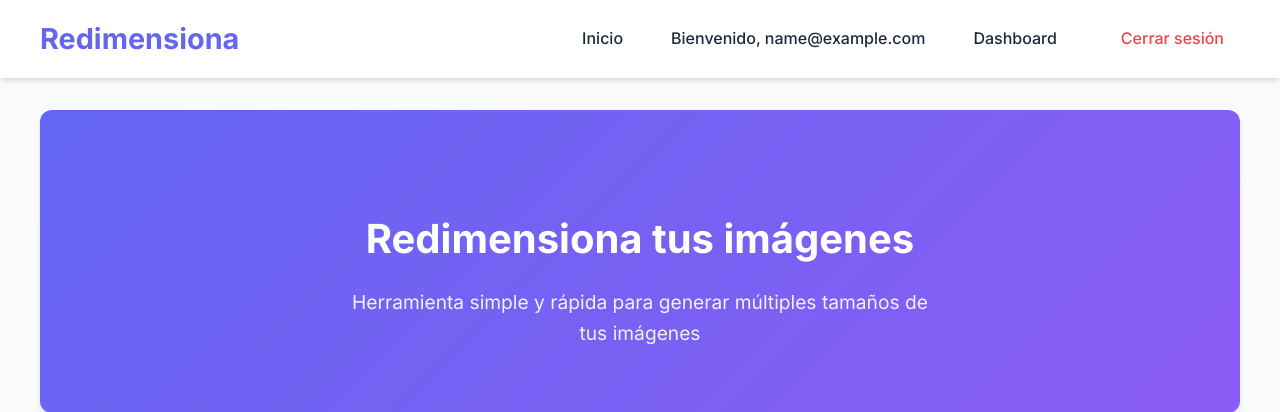
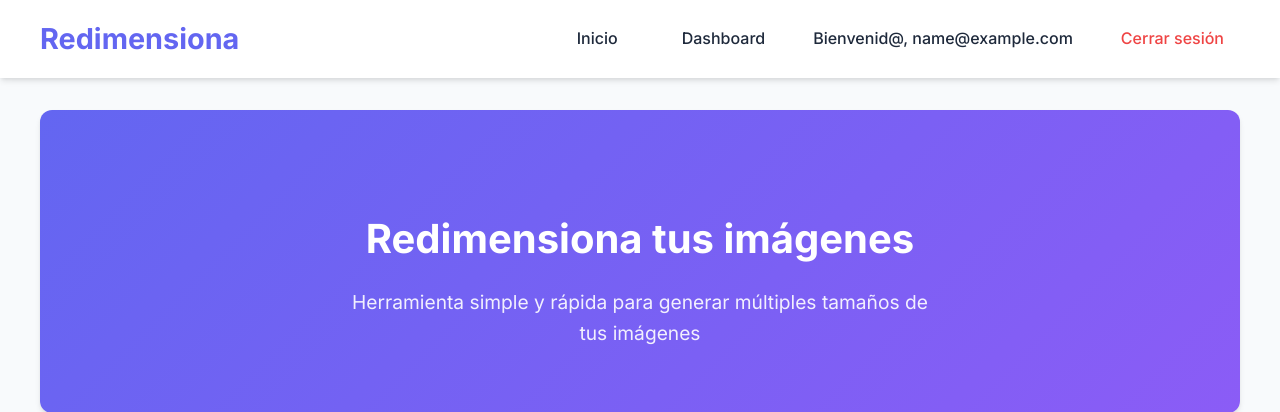
Before and after one commit to Jaolmos/redimensiona-django, a Django app: page / in a window 1280 px wide. Shown: the top 412 px of the page. Run offline with Django 5.2, Linux system fonts and the light colour scheme; the visitor is signed in with stand-in values (Sample User, id 1); parts of the project's set-up code (start-up, migrations or seed data) failed here and were passed over.

Commit message:
style: Cambia 'Bienvenido' por 'Bienvenid@' en la barra de navegación

```diff
--- a/apps/core/templates/core/includes/nav.html
+++ b/apps/core/templates/core/includes/nav.html
@@ -1,3 +1,4 @@
+{% load static %}
 <header class="main-header">
     <div class="container">
         <div class="header-content">
@@ -17,11 +18,11 @@
                 <ul class="nav-list">
                     <li class="nav-item"><a href="{% url 'core:home' %}" class="nav-link">Inicio</a></li>
                     {% if user.is_authenticated %}
-                        <li class="nav-item user-welcome">
-                            <span>Bienvenido, {{ user.email }}</span>
-                        </li>
                         <li class="nav-item">
                             <a href="{% url 'users:dashboard' %}" class="nav-link">Dashboard</a>
+                        </li>
+                        <li class="nav-item user-welcome">
+                            <span>Bienvenid@, {{ user.email }}</span>
                         </li>
                         <li class="nav-item">
                             <a href="{% url 'users:logout' %}" class="nav-link nav-link-logout">Cerrar sesión</a>
```
